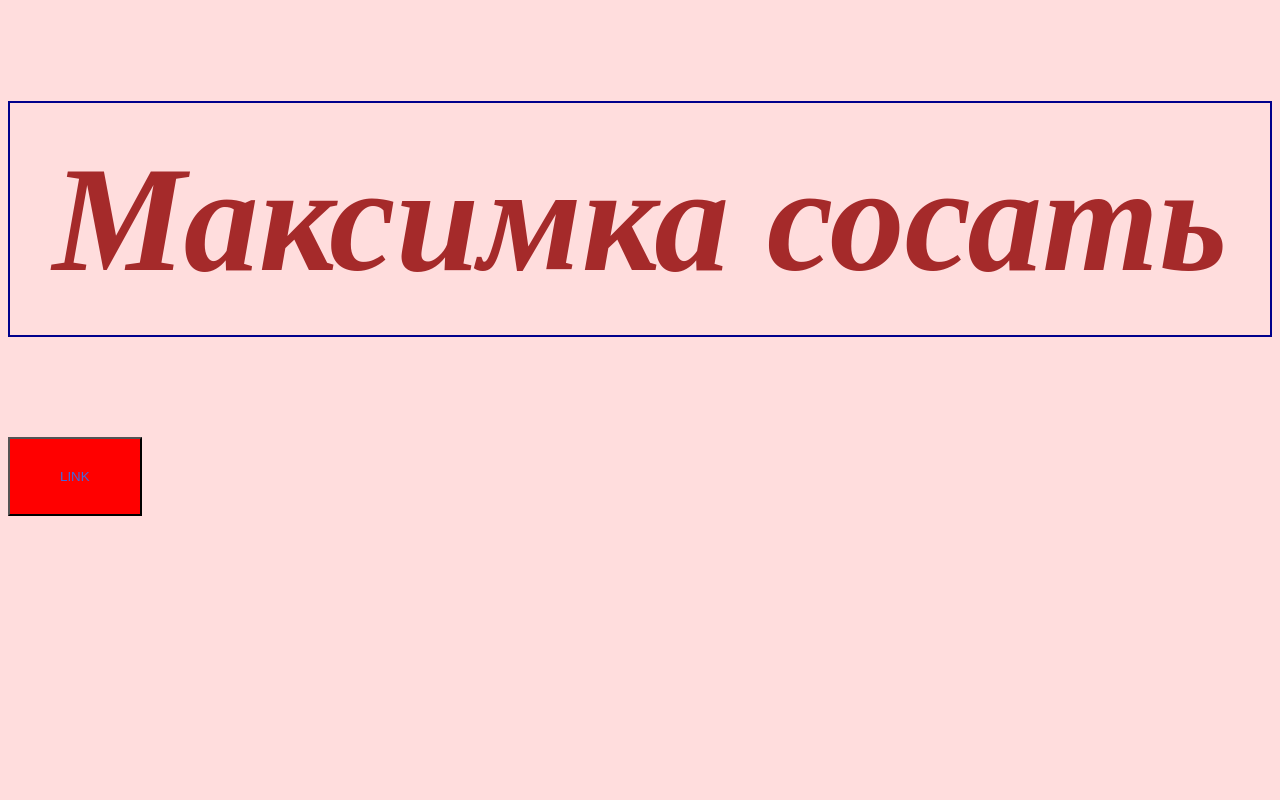
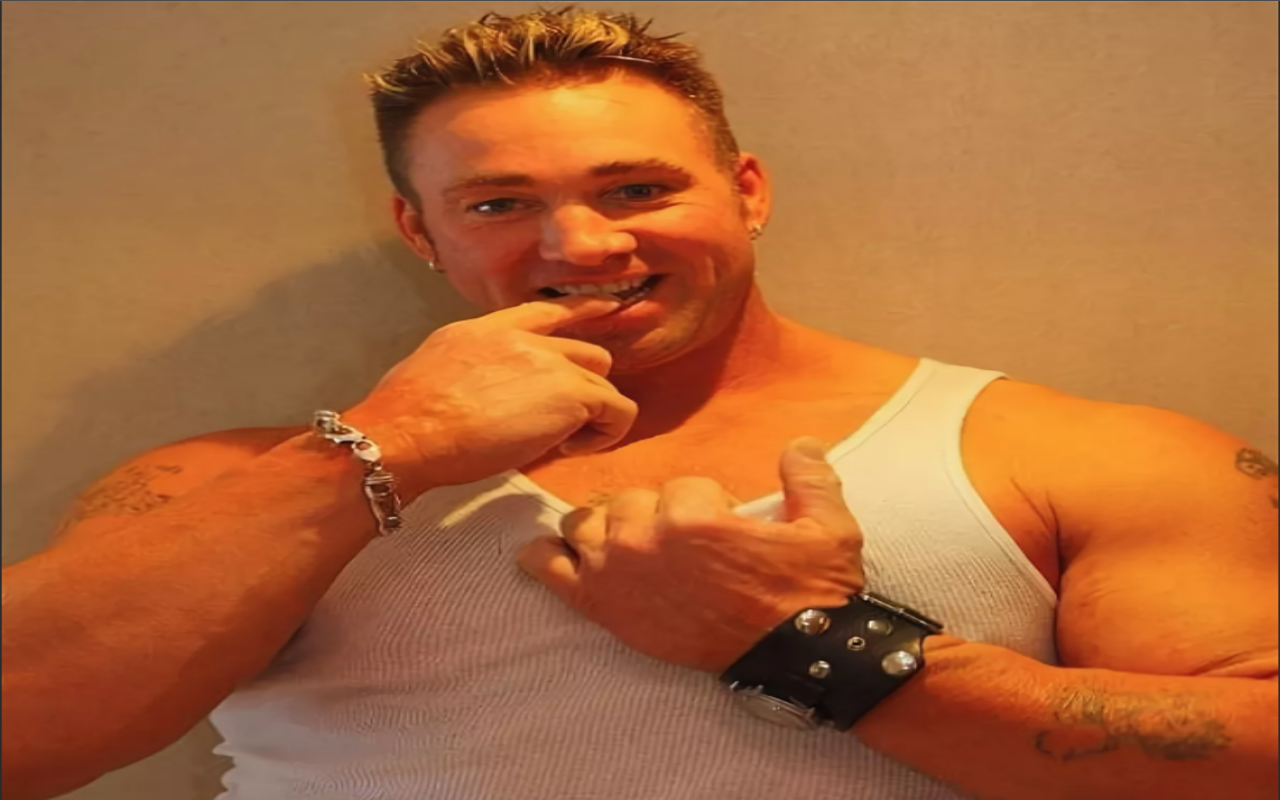
Before and after one commit to dkuro1/project, a plain HTML site: page index.html in a window 1280 px wide. Drawn offline with Linux system fonts and the light colour scheme.

Commit message:
Add files via upload

```diff
--- a/css/style.css
+++ b/css/style.css
@@ -1,17 +1,5 @@
-h1 {
-	font-size: 150px;
-	font-style: italic;
-	text-align: center;
-	color: brown;
-	border: 2px solid darkblue;
-	padding: 30px;
+body {
+	background-image: url(/project/css/images/Billy.png);
+	background-size: 100% 100%;
+	background-attachment: fixed;
 }
-body {
-	background-color: #fdd;
-}
-
-button {
-	padding: 30px 50px;
-	background-color: red;
-	color: royalblue;
-}
--- a/index.html
+++ b/index.html
@@ -7,8 +7,5 @@
 		<link rel="stylesheet" href="./css/style.css" />
 		<title>Сайтик</title>
 	</head>
-	<body>
-		<h1>Максимка сосать</h1>
-		<button onclick="//mail.ru/">LINK</button>
-	</body>
+	<body></body>
 </html>
```
